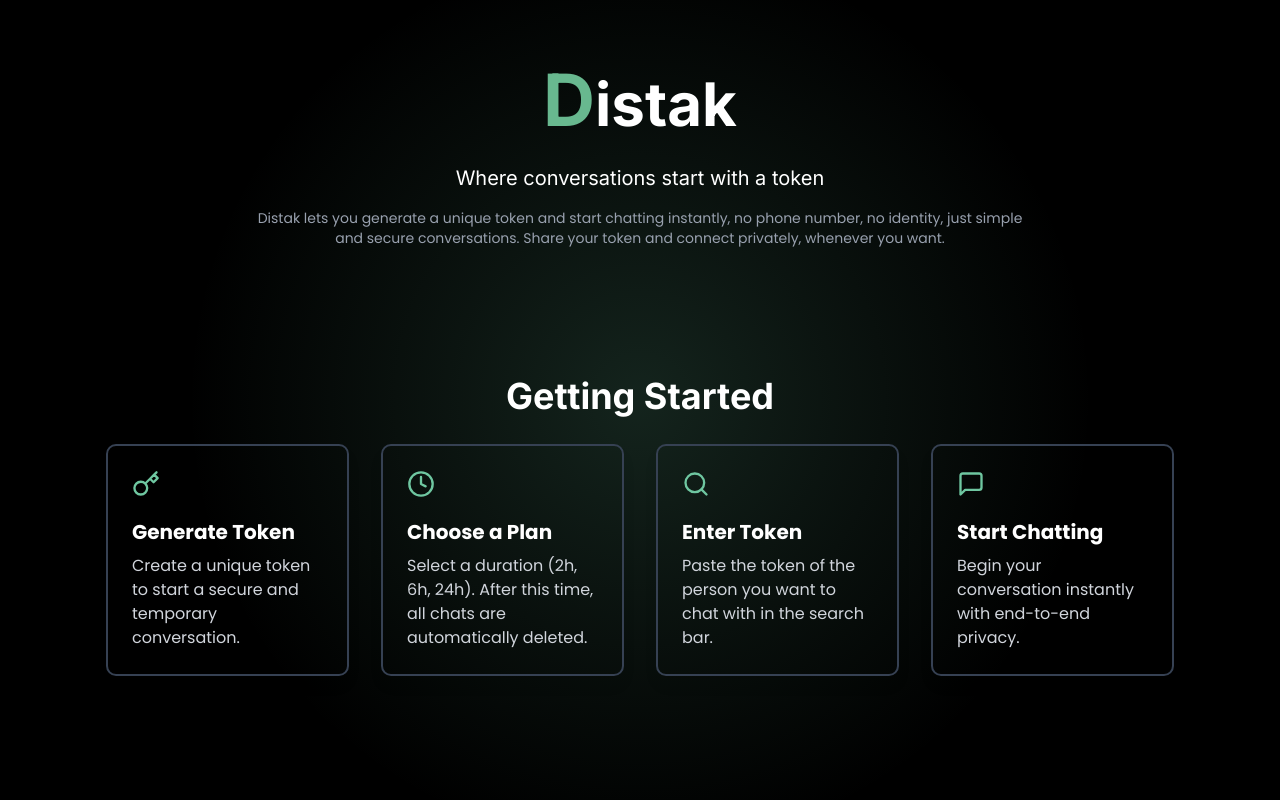
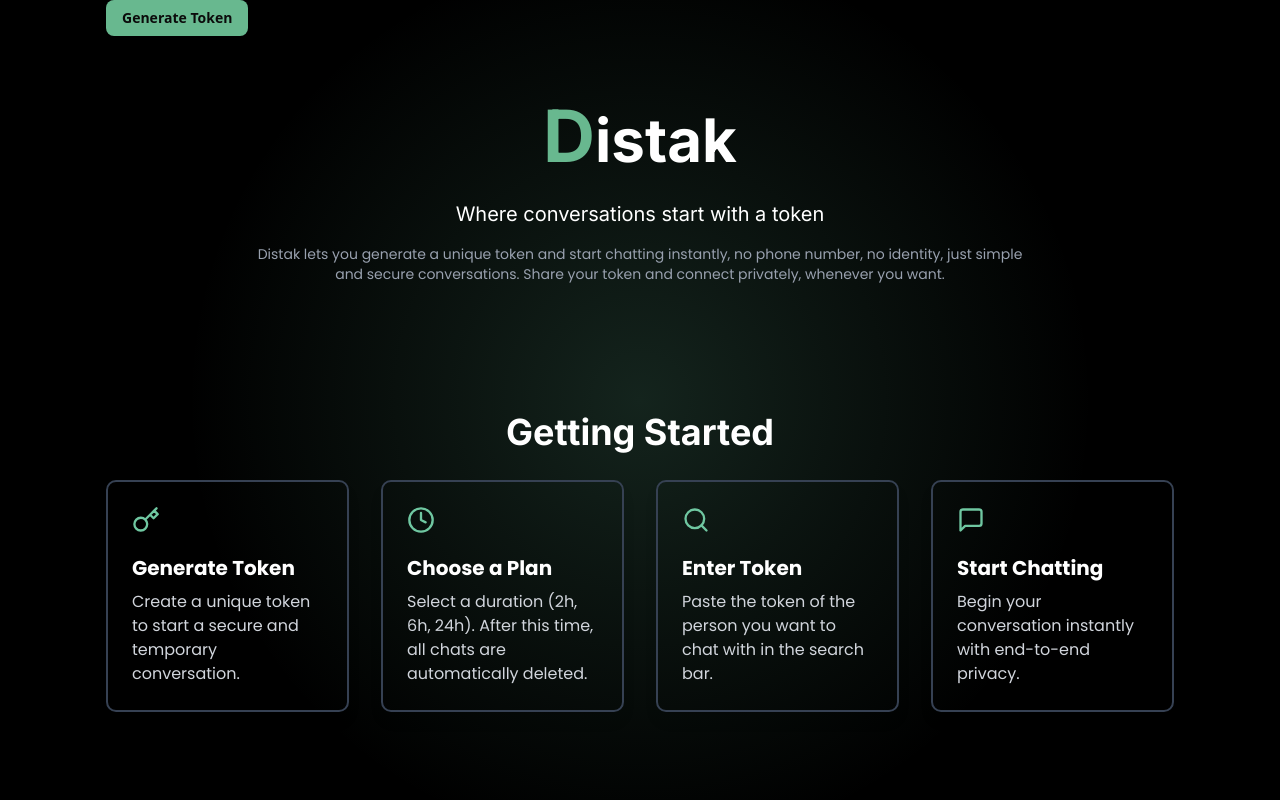
Before and after one commit to tahmid-khan-hub/Distak, a Next.js app: page / in a window 1280 px wide. Shown: the top 800 px of the page. Built offline with nearby package versions, Linux system fonts and the light colour scheme; no server answers.

Commit message:
Added Navbar in the HomeComponents and imported it inside the root page

```diff
--- /dev/null
+++ b/app/HomeComponents/Navbar/Navbar.tsx
@@ -0,0 +1,22 @@
+"use client"
+import { useSession } from "@/app/hooks/useSession"
+import { Button } from "@/components/ui/button";
+import Link from "next/link";
+
+export default function Navbar() {
+    const { data: session, isLoading } = useSession();
+    if(isLoading) { return <div>Loading...</div> }
+
+    return (
+        <div>
+            {session ?
+                <div>
+                    <Link href={"/conversations"}><Button className=" bg-primary text-primary-foreground font-semibold transition-all duration-300 hover:scale-105 hover:shadow-[0_4px_15px_rgba(120,120,120,0.3)]">Resume Chat</Button></Link>
+                </div> :
+                <div>
+                    <Link href={"/conversations"}><Button className=" bg-primary text-primary-foreground font-semibold transition-all duration-300 hover:scale-105 hover:shadow-[0_4px_15px_rgba(120,120,120,0.3)]">Generate Token</Button></Link>
+                </div>
+            }
+        </div>
+    )
+}
--- a/app/page.tsx
+++ b/app/page.tsx
@@ -3,11 +3,13 @@ import CallToAction from "./HomeComponents/CallToAction/CallToAction";
 import FaQ from "./HomeComponents/FaQ/FaQ";
 import Footer from "./HomeComponents/Footer/Footer";
 import GetStarted from "./HomeComponents/GetStarted/GetStarted";
+import Navbar from "./HomeComponents/Navbar/Navbar";
 import SafetyAndSecurity from "./HomeComponents/SafetyAndSecurity/SafetyAndSecurity";
 
 export default function Home() {
   return (
     <div className="max-w-275 mx-auto px-4">
+      <Navbar />
       <Banner />
       <GetStarted />
       <CallToAction />
```
